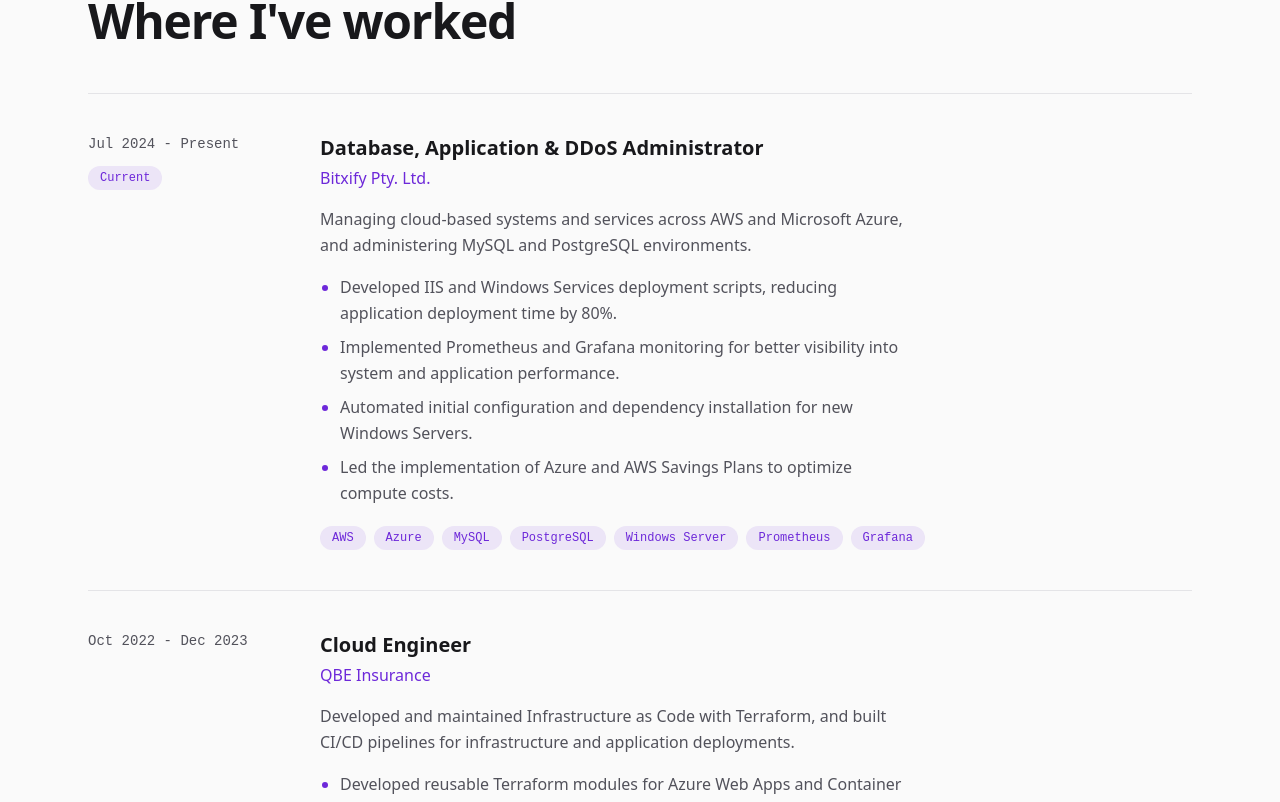
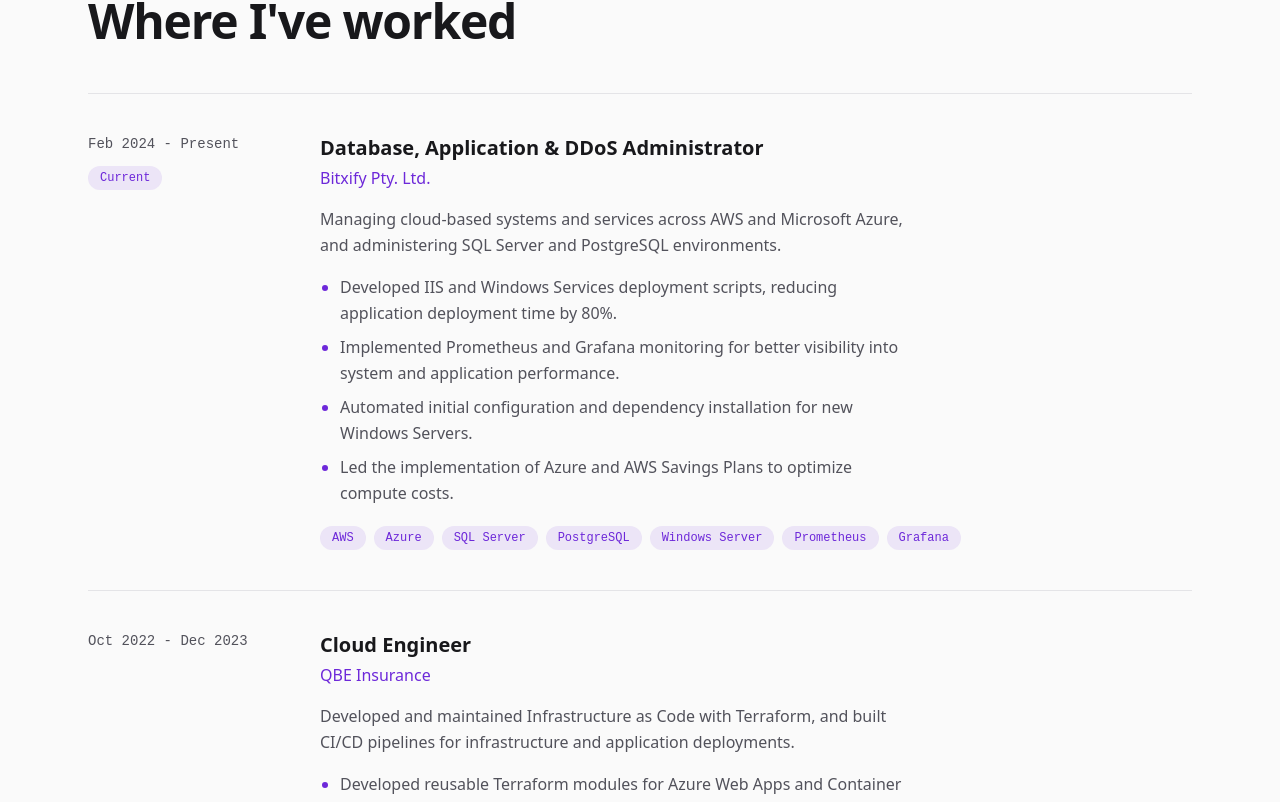
Before and after one commit to abeciaj/my-portfolio, a React (Create React App) app: page / in a window 1280 px wide. Shown: the part 1737-2539 px from the top of the page. Built offline with nearby package versions, Linux system fonts and the light colour scheme.

Commit message:
update resume

```diff
--- a/src/data/profile.js
+++ b/src/data/profile.js
@@ -140,17 +140,17 @@
   {
     role: 'Database, Application & DDoS Administrator',
     company: 'Bitxify Pty. Ltd.',
-    start: 'Jul 2024',
+    start: 'Feb 2024',
     end: 'Present',
     summary:
-      'Managing cloud-based systems and services across AWS and Microsoft Azure, and administering MySQL and PostgreSQL environments.',
+      'Managing cloud-based systems and services across AWS and Microsoft Azure, and administering SQL Server and PostgreSQL environments.',
     highlights: [
       'Developed IIS and Windows Services deployment scripts, reducing application deployment time by 80%.',
       'Implemented Prometheus and Grafana monitoring for better visibility into system and application performance.',
       'Automated initial configuration and dependency installation for new Windows Servers.',
       'Led the implementation of Azure and AWS Savings Plans to optimize compute costs.',
     ],
-    tags: ['AWS', 'Azure', 'MySQL', 'PostgreSQL', 'Windows Server', 'Prometheus', 'Grafana'],
+    tags: ['AWS', 'Azure', 'SQL Server', 'PostgreSQL', 'Windows Server', 'Prometheus', 'Grafana'],
   },
   {
     role: 'Cloud Engineer',
@@ -162,7 +162,6 @@
     highlights: [
       'Developed reusable Terraform modules for Azure Web Apps and Container Apps, improving deployment consistency.',
       'Built an automated Azure subscription quota management script, reducing manual administration.',
-      'Identified opportunities to improve cloud resource utilization, performance and cost efficiency.',
     ],
     tags: ['Azure', 'Terraform', 'CI/CD'],
   },
```
Also changed, not shown: 2 other files (tests, documents, lock files or other folders).
